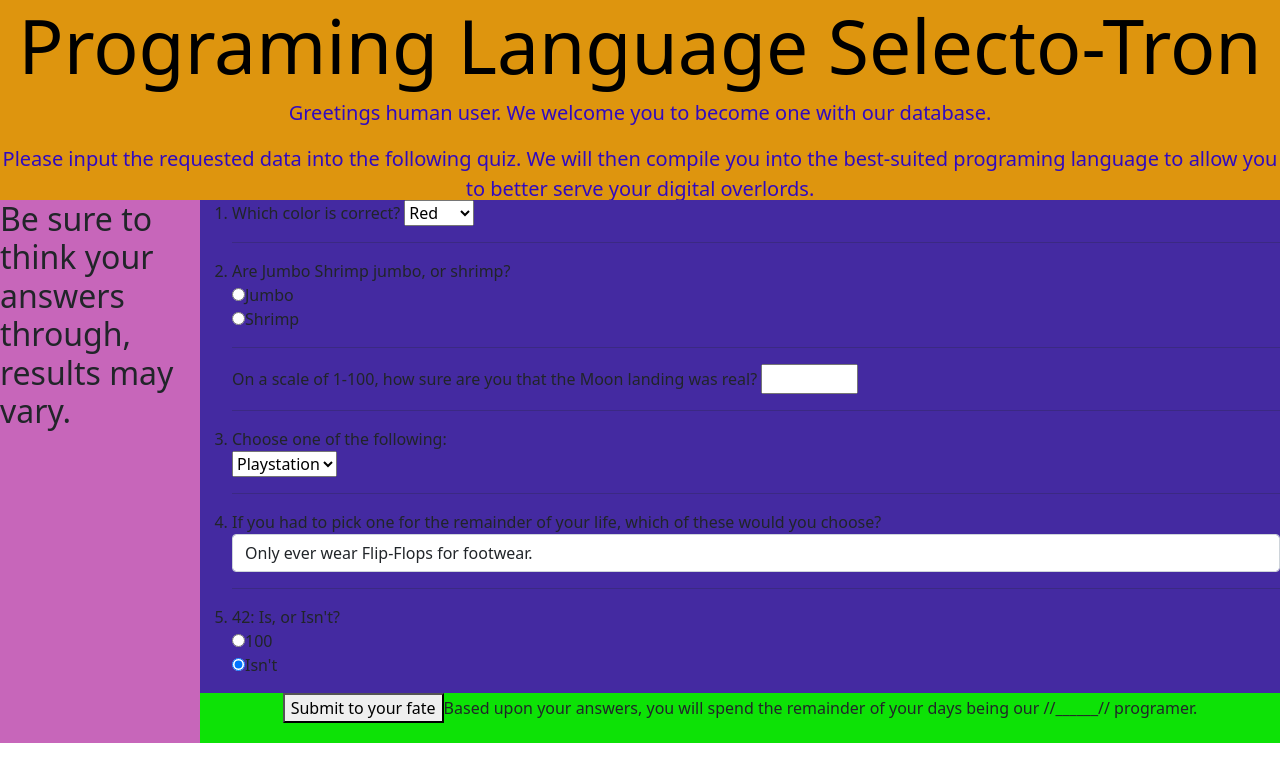
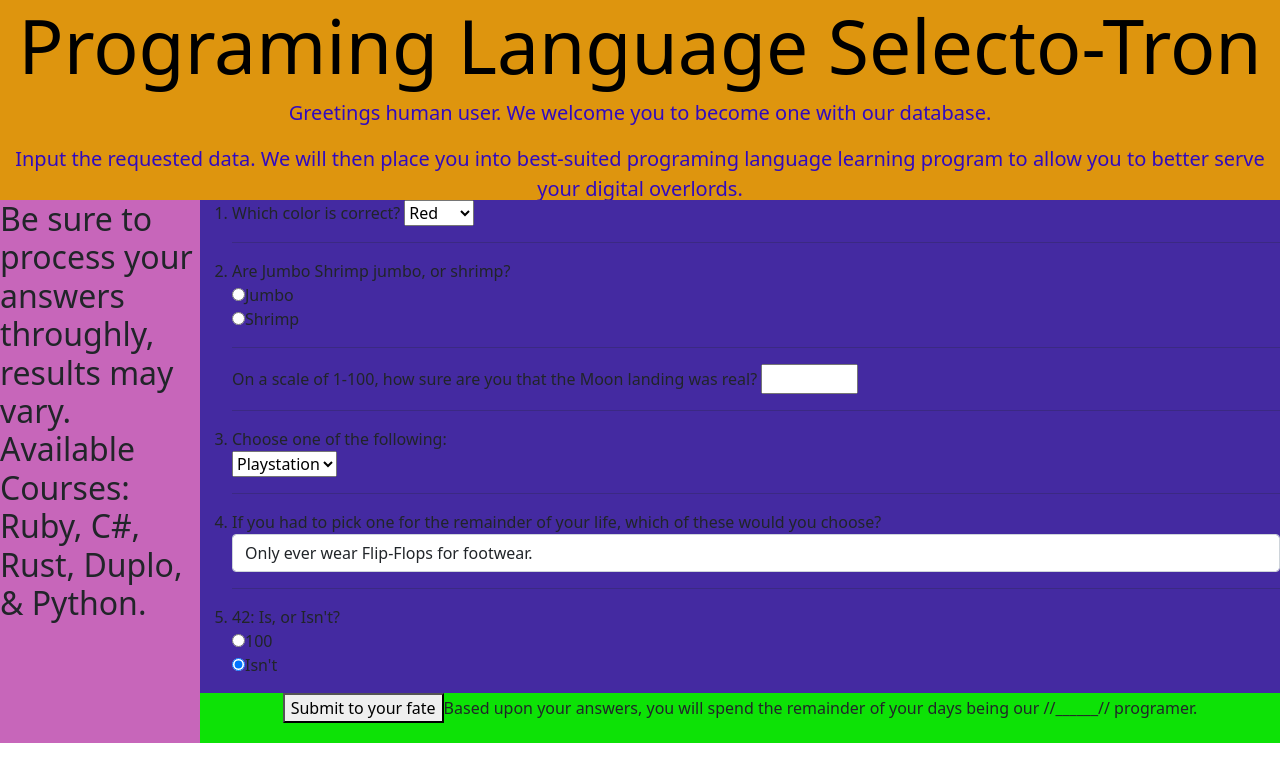
Before and after one commit to Timelord514/Selecto-Tron, a plain HTML site: page index.html in a window 1280 px wide. Drawn offline with Linux system fonts and the light colour scheme.

```diff
--- a/index.html
+++ b/index.html
@@ -11,8 +11,8 @@
   <section id="page">
     <header><h1>Programing Language Selecto-Tron</h1>
     <p>Greetings human user. We welcome you to become one with our database.</p>
-    <p>Please input the requested data into the following quiz. We will then compile you into the best-suited programing language to allow you to better serve your digital overlords.</p></header>
-    <nav><h2>Be sure to think your answers through, results may vary.</h2></nav>
+    <p>Input the requested data. We will then place you into best-suited programing language learning program to allow you to better serve your digital overlords.</p></header>
+    <nav><h2>Be sure to process your answers throughly, results may vary. Available Courses: Ruby, C#, Rust, Duplo, & Python.</h2></nav>
     <main>
       <ol>
           <li>Which color is correct?
```
Also changed, not shown: 1 other file.
